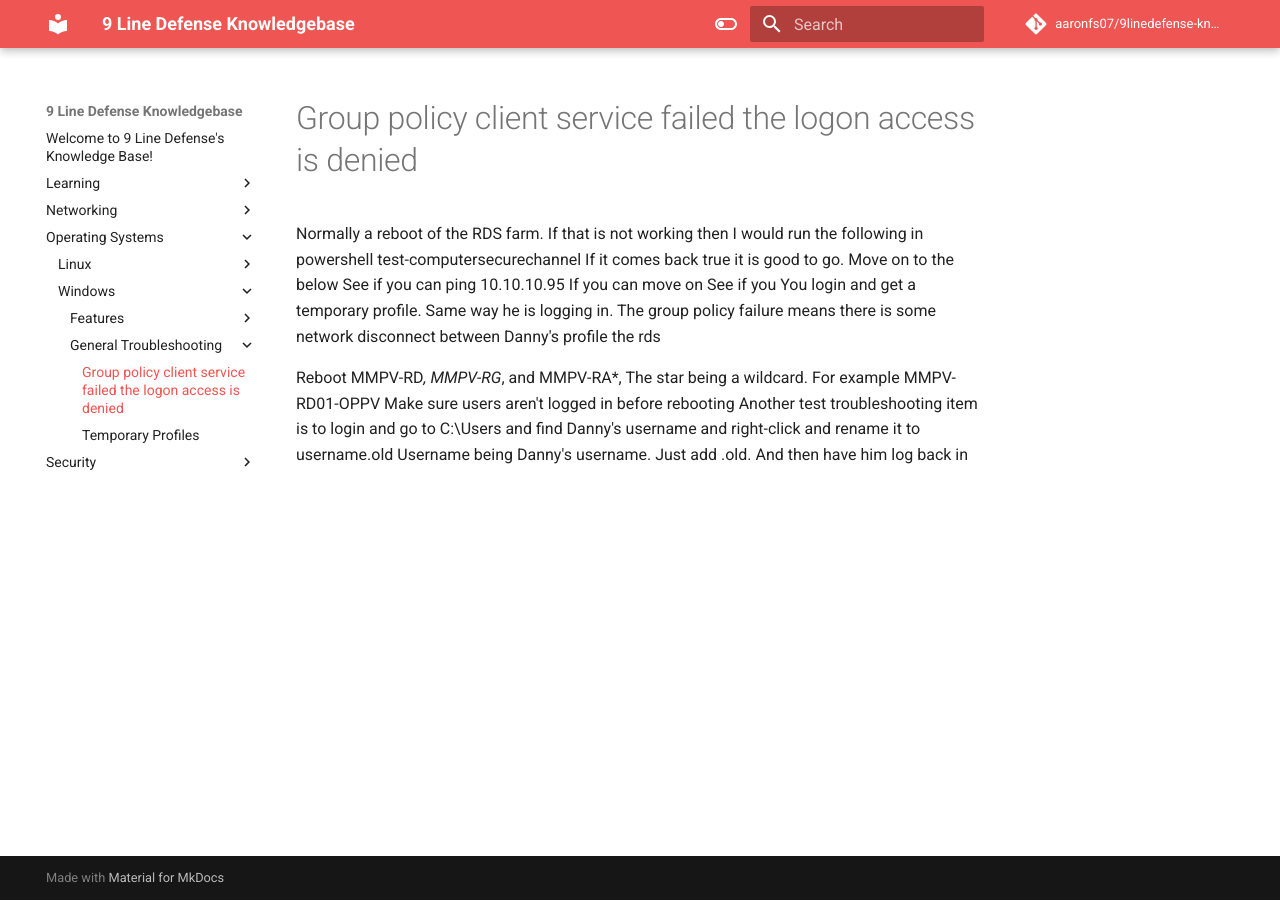
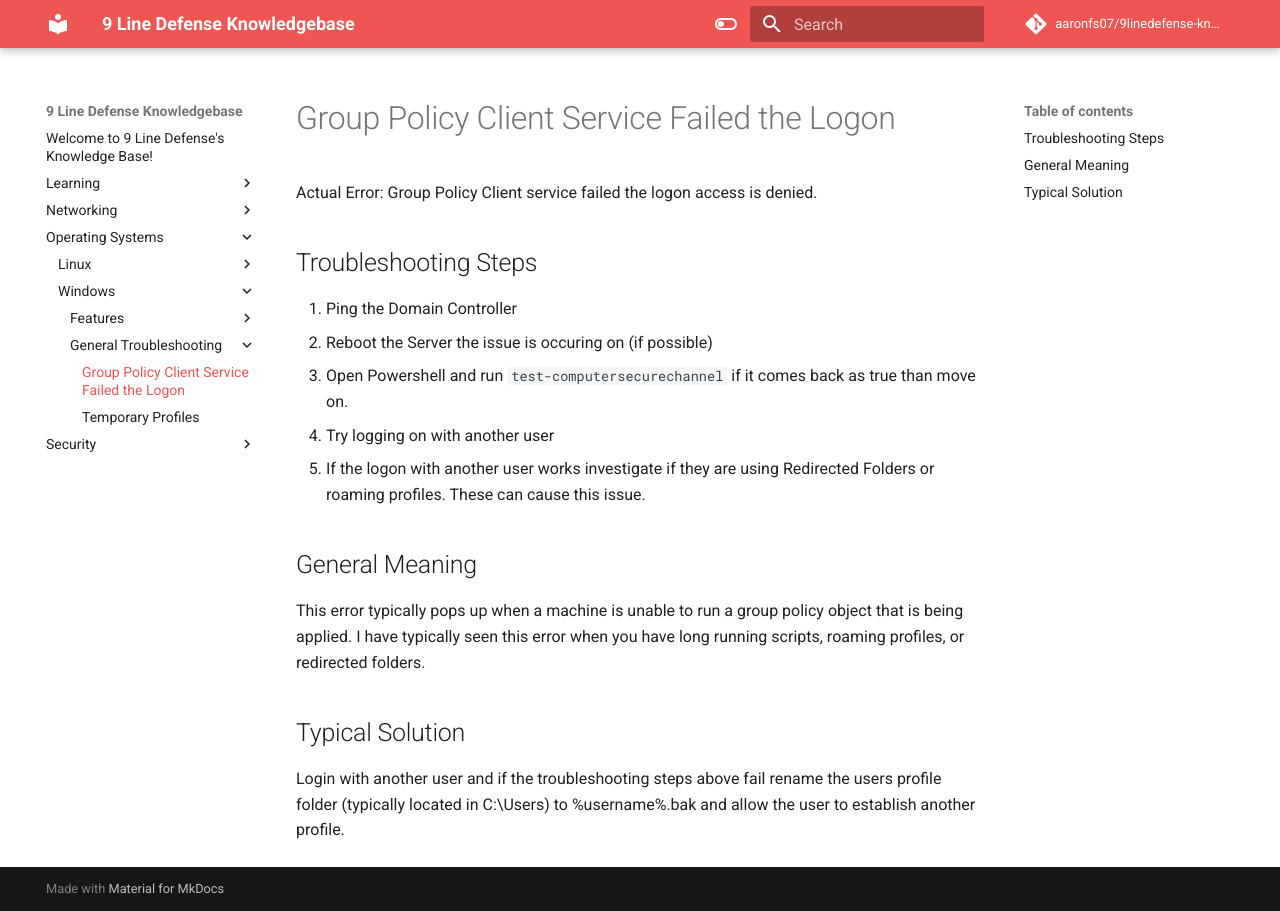
Before and after one commit to aaronfs07/9linedefense-knowledge, an MkDocs documentation site: the page built from docs/Operating Systems/Windows/General Troubleshooting/Group policy client service failed the logon access is denied.md, in a window 1280 px wide. Built offline with MkDocs 1.6.1 and Material for MkDocs 9.7.7, drawn with Linux system fonts in a browser that asks for light colours; comment, search, counter and statistics services are not loaded.

Commit message:
GPO Troubleshooting changes.

````diff
--- a/docs/Operating Systems/Windows/General Troubleshooting/Group policy client service failed the logon access is denied.md
+++ b/docs/Operating Systems/Windows/General Troubleshooting/Group policy client service failed the logon access is denied.md
@@ -1,14 +1,20 @@
-Normally a reboot of the RDS farm. If that is not working then I would run the following in powershell
-test-computersecurechannel
-If it comes back true it is good to go. Move on to the below
-See if you can ping 10.10.10.95
-If you can move on
-See if you You login and get a temporary profile. Same way he is logging in.
-The group policy failure means there is some network disconnect between Danny's profile the rds
+# Group Policy Client Service Failed the Logon
+
+Actual Error: Group Policy Client service failed the logon access is denied.
+
+## Troubleshooting Steps
+
+1. Ping the Domain Controller
+2. Reboot the Server the issue is occuring on (if possible)
+3. Open Powershell and run ```test-computersecurechannel``` if it comes back as true than move on.
+4. Try logging on with another user
+5. If the logon with another user works investigate if they are using Redirected Folders or roaming profiles. These can cause this issue.
 
 
-Reboot MMPV-RD*, MMPV-RG*, and MMPV-RA*,
-The star being a wildcard. For example MMPV-RD01-OPPV
-Make sure users aren't logged in before rebooting
-Another test troubleshooting item is to login and go to C:\Users and find Danny's username and right-click and rename it to username.old
-Username being Danny's username. Just add .old. And then have him log back in
+## General Meaning
+
+This error typically pops up when a machine is unable to run a group policy object that is being applied. I have typically seen this error when you have long running scripts, roaming profiles, or redirected folders.
+
+## Typical Solution
+
+Login with another user and if the troubleshooting steps above fail rename the users profile folder (typically located in C:\Users) to %username%.bak and allow the user to establish another profile.
````
